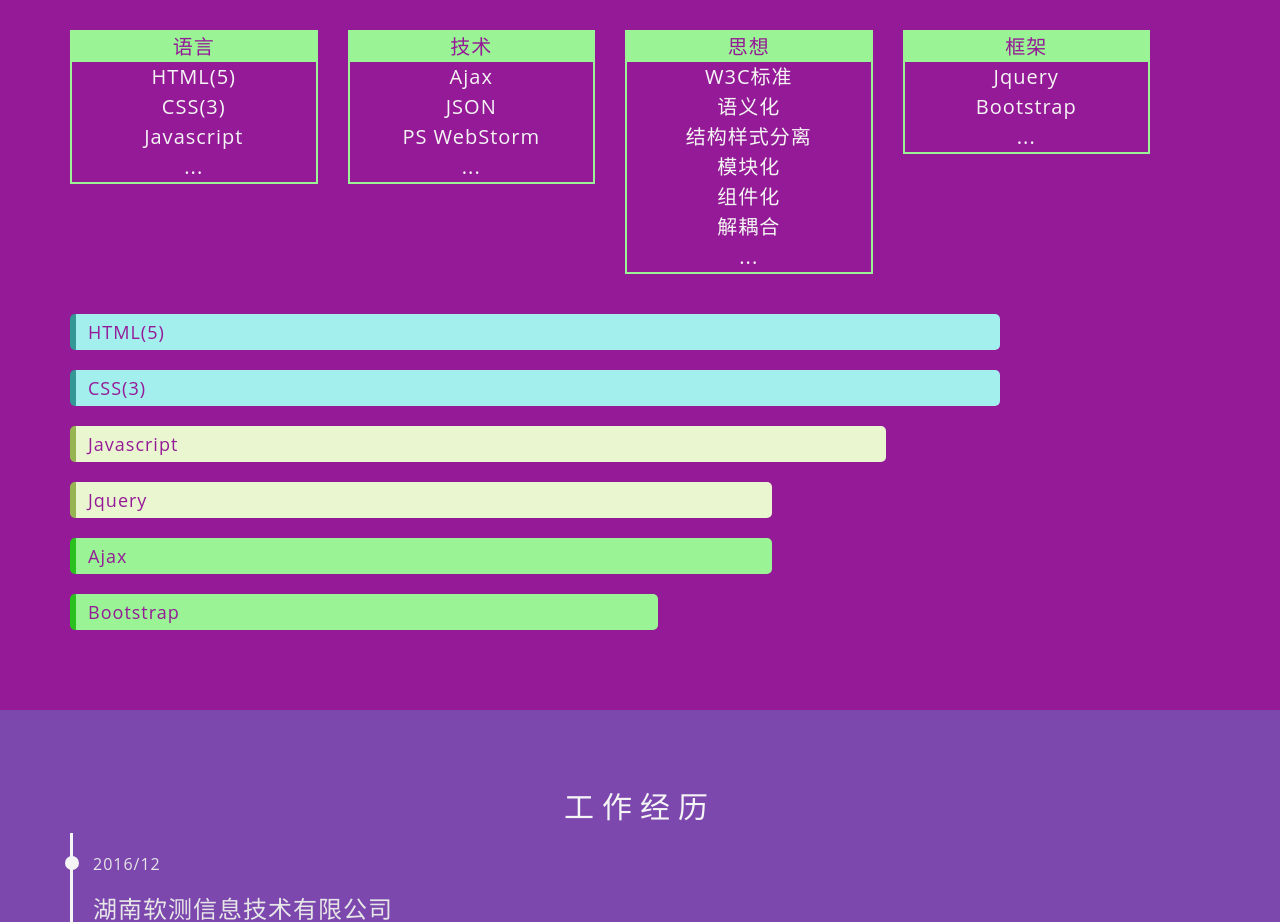
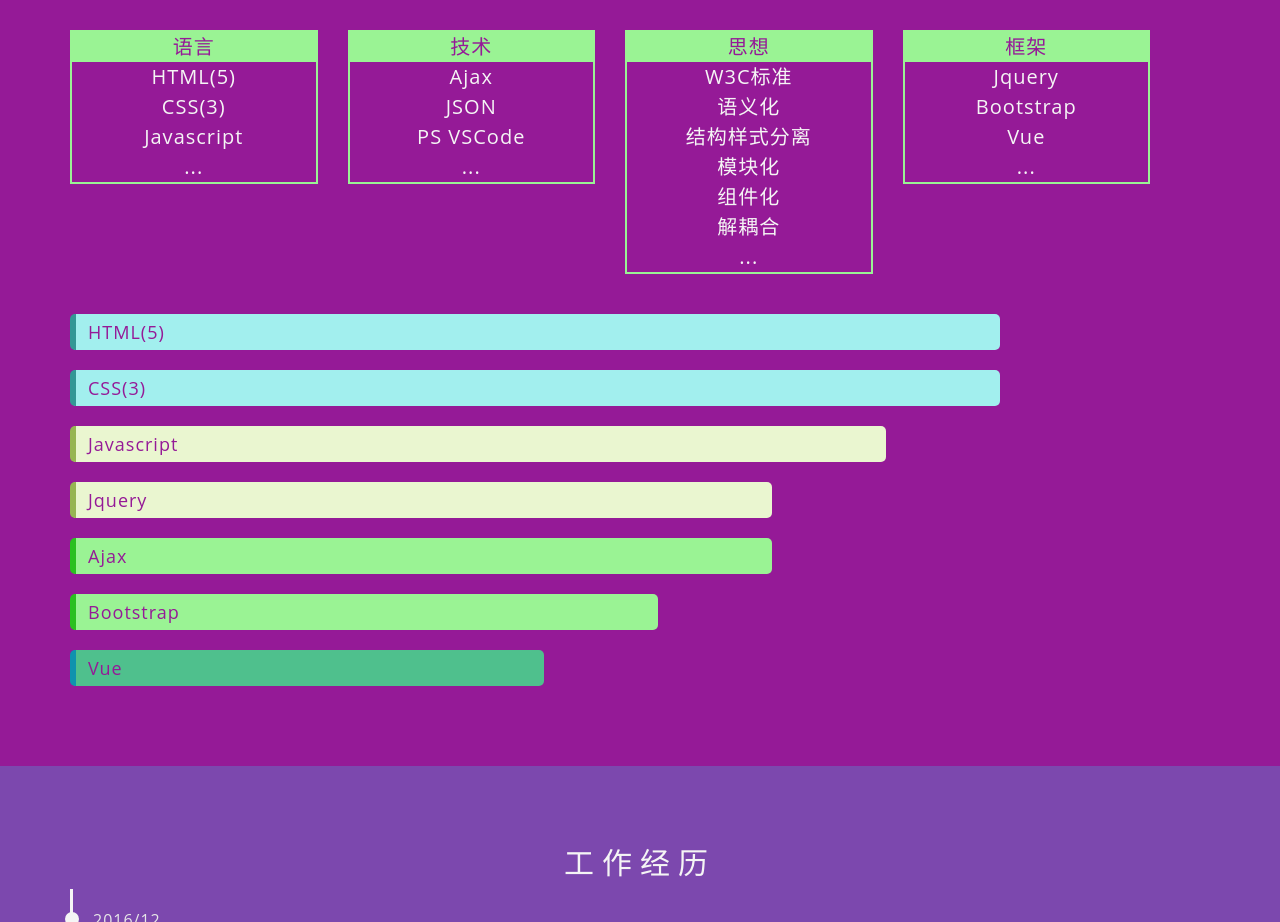
Before and after one commit to MrMengJ/resume, a plain HTML site: page index.html in a window 1280 px wide. Shown: the part 1760-2682 px from the top of the page. Drawn offline with Linux system fonts and the light colour scheme.

Commit message:
增加技能条skill-level

```diff
--- a/css/index.css
+++ b/css/index.css
@@ -561,7 +561,11 @@ nav.navbar {
     background: #9af394;
     border-color: #2ac020;
 }
-
+.skills-level li:nth-of-type(7) h4{
+    width: 0%;
+    background: #4fc08d;
+    border-color: #0F92AE;
+}
 
 /*工作经验*/
 #work-experience-page{
--- a/index.html
+++ b/index.html
@@ -112,7 +112,7 @@
                                 <li>技术</li>
                                 <li>Ajax</li>
                                 <li>JSON</li>
-                                <li>PS WebStorm</li>
+                                <li>PS VSCode</li>
                                 <li>...</li>
                             </ul>
                         </div>
@@ -135,6 +135,7 @@
                                 <li>框架</li>
                                 <li>Jquery</li>
                                 <li>Bootstrap</li>
+                                <li>Vue</li>
                                 <li>...</li>
                             </ul>
                         </div>
@@ -161,6 +162,9 @@
                         </li>
                         <li>
                             <h4>Bootstrap</h4>
+                        </li>
+                        <li>
+                            <h4>Vue</h4>
                         </li>
                     </ul>
                 </div>
--- a/js/index.js
+++ b/js/index.js
@@ -167,7 +167,7 @@ $.fn.rotate = function (angle) {
 //宽度变化函数
 $.fn.widthChange = function (width) {
     var $_this = $(this);
-    $_this.width(width)
+    $_this.width(width);
 }
 
 //skills-level过渡动画
@@ -181,6 +181,7 @@ $(document).scroll(function () {
         $('.skills-level li').eq(3).children('h4').widthChange($('.skills-level li').width() * 0.6);
         $('.skills-level li').eq(4).children('h4').widthChange($('.skills-level li').width() * 0.6);
         $('.skills-level li').eq(5).children('h4').widthChange($('.skills-level li').width() * 0.5);
+        $('.skills-level li').eq(6).children('h4').widthChange($('.skills-level li').width() * 0.4);
     }
 })
 
```
